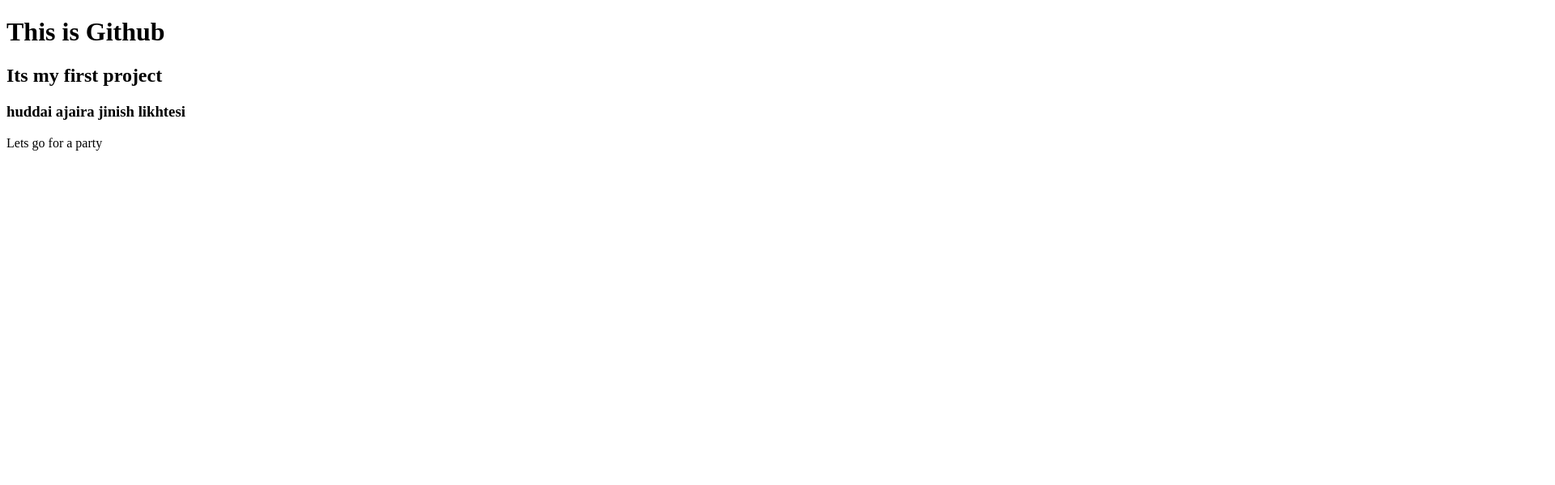
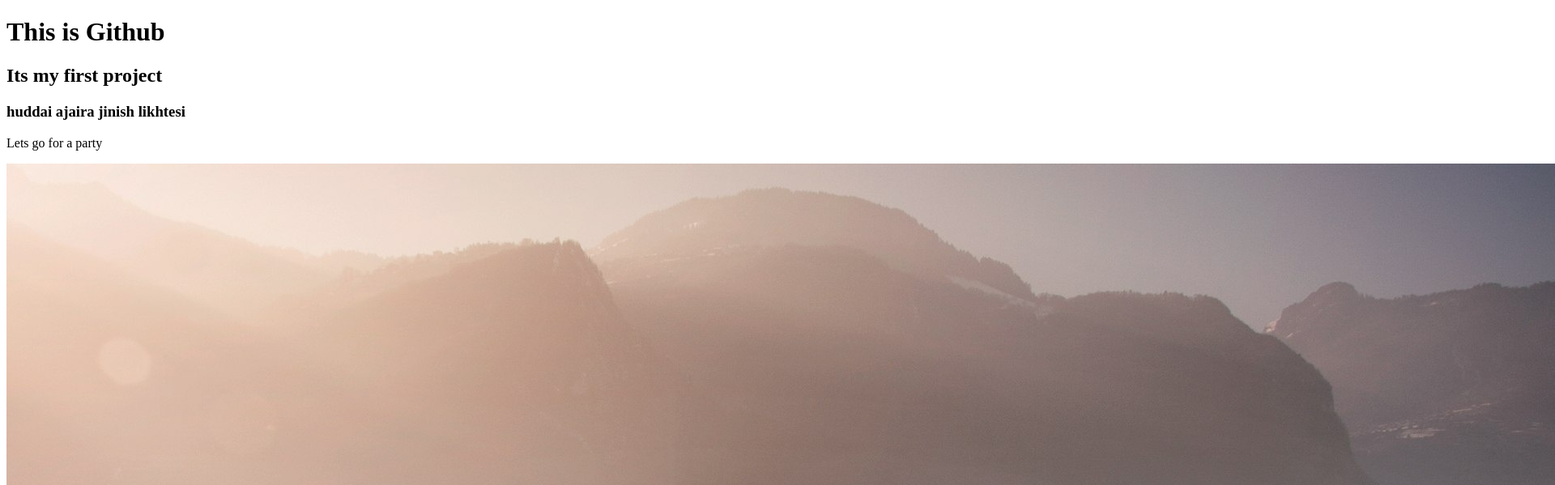
Before and after one commit to Shantosifat/thanda-work, a plain HTML site: page index.html in a window 1280 px wide. Shown: the top 599 px of the page at 81% size, 1920 px wide, since content can reach past the window. Drawn offline with Linux system fonts and the light colour scheme.

Commit message:
added car

```diff
--- a/index.html
+++ b/index.html
@@ -10,5 +10,6 @@
     <h2>Its my first project</h2>
     <h3>huddai ajaira jinish likhtesi</h3>
     <p>Lets go for a party</p>
+    <img src="car.png" alt="">
 </body>
 </html>
```
Also changed, not shown: car.png (added).
